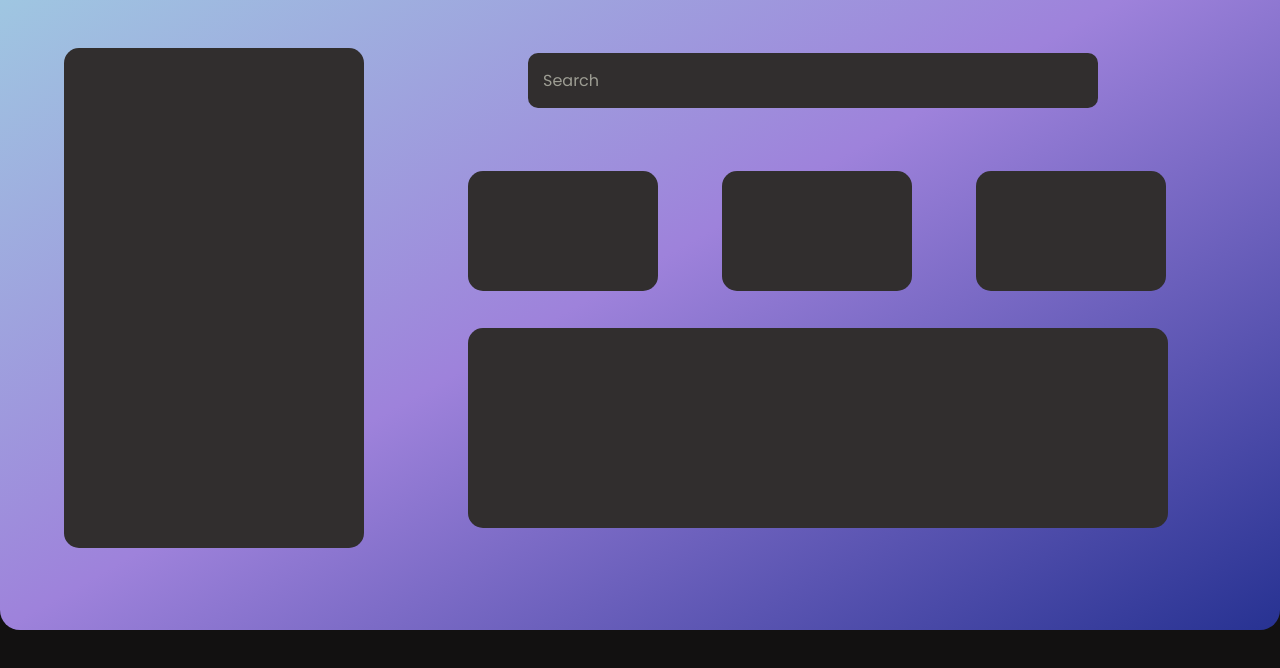
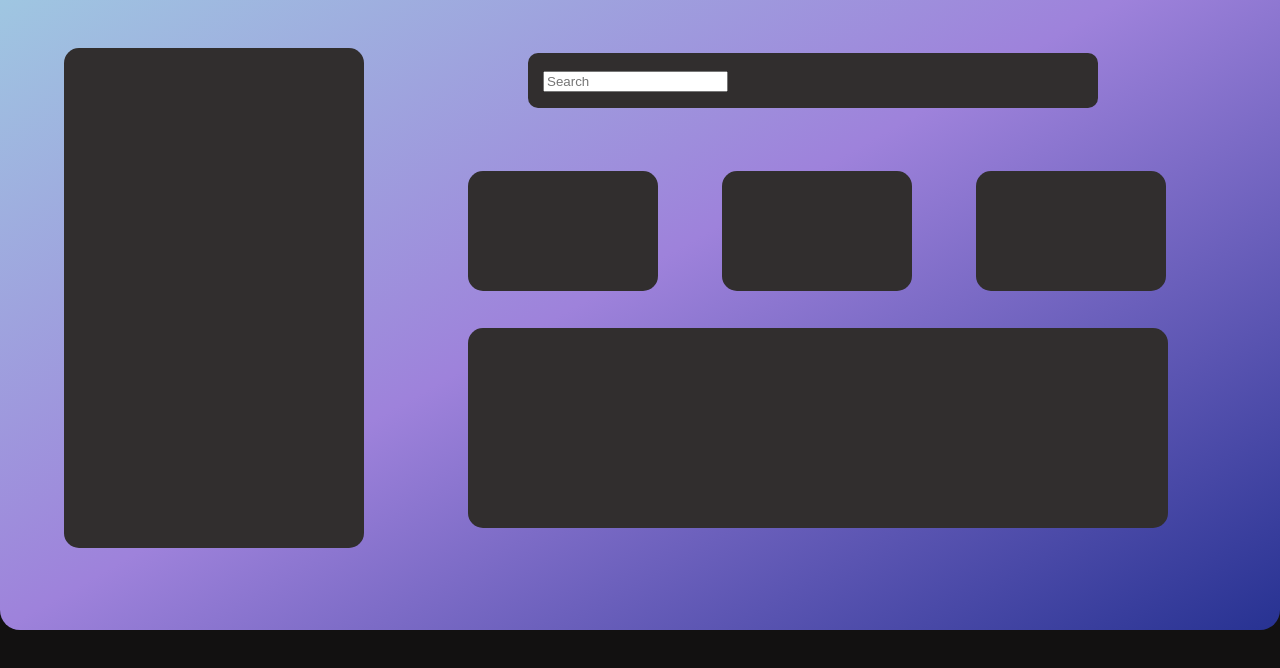
Before and after one commit to YUHESHWAR/Github-Page-Design, a plain HTML site: page index.html in a window 1280 px wide. Shown: the part 98-766 px from the top of the page. Drawn offline with Linux system fonts and the light colour scheme.

Commit message:
Update index.html

```diff
--- a/index.html
+++ b/index.html
@@ -15,7 +15,7 @@
             <div class="headder">G I T H U B</div>
             <div class="left-block"></div>
             <div class="right-block">
-                <div class="search-bar">Search</div>
+                <div class="search-bar"><input class="input_text" type="text" placeholder="Search"></div>
                 <div class="center-block">
                     <div class="first-block equal-blocks"></div>
                     <div class="equal-blocks"></div>
```
